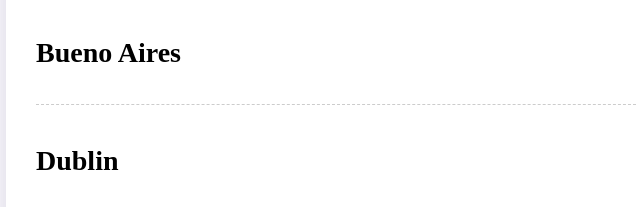
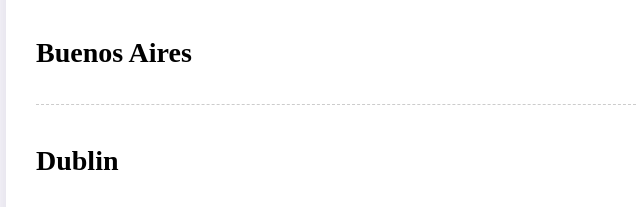
Before and after one commit to nmb463/world-clock-project, a plain HTML site: page index.html in a window 1280 px wide. Shown: the part 332-539 px from the top of the page, 304-944 px from the left. Drawn offline with nearby package versions, Linux system fonts and the light colour scheme; a script that the page names is missing.

Commit message:
Corrected city name

```diff
--- a/index.html
+++ b/index.html
@@ -33,7 +33,7 @@
 
         <div class="city" id="buenos-aires">
             <div>
-                <h2>Bueno Aires</h2>
+                <h2>Buenos Aires</h2>
                 <div class="date"></div>
             </div>
 
```
